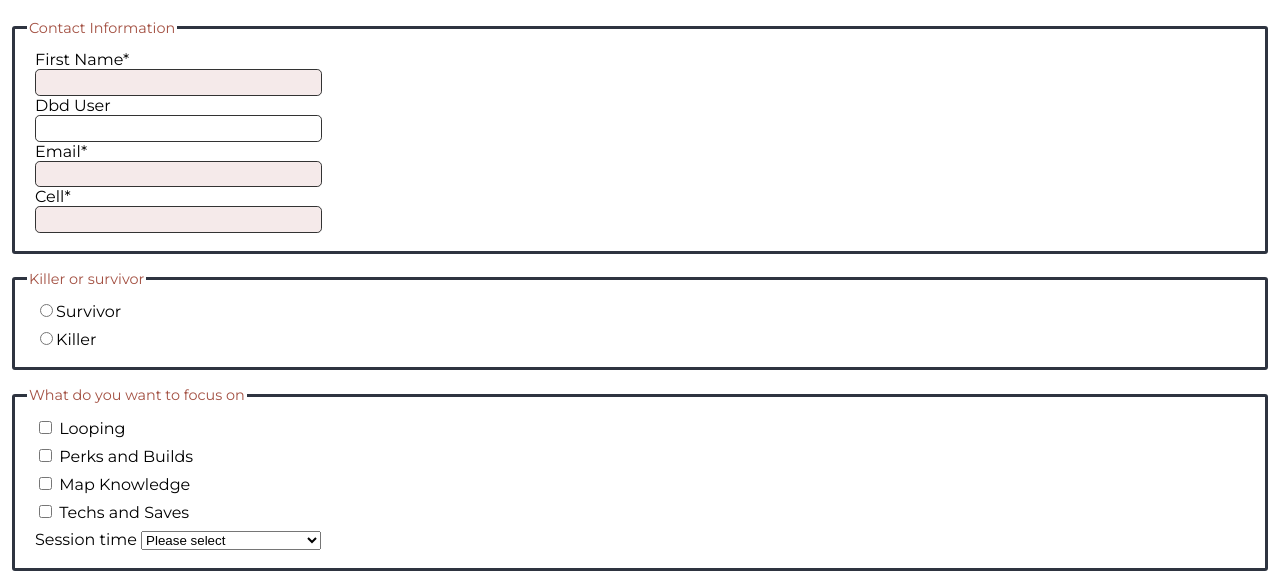
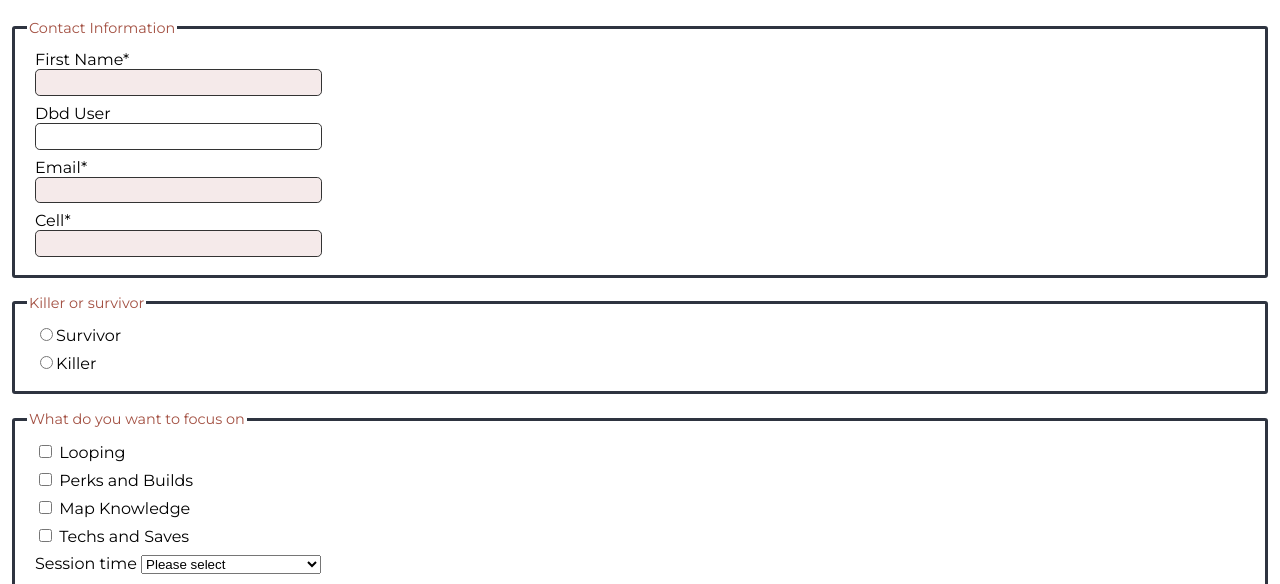
Before and after one commit to stephanysor/dwdd1600, a plain HTML site: page 06form/coach.html in a window 1280 px wide. Shown: the part 188-772 px from the top of the page. Drawn offline with Linux system fonts and the light colour scheme.

Commit message:
Add files via upload
fixed errors

```diff
--- a/06form/coach.html
+++ b/06form/coach.html
@@ -35,14 +35,10 @@
       <form method="get" class="coachForm" action="thanks.html">
         <fieldset>
           <legend>Contact Information</legend>
-          <label>
-            First Name*<input type="text" name="fname" required /> Dbd
-            User<input type="text" name="user" /> Email*<input
-              type="email"
-              name="email"
-              required />
-            Cell*<input type="tel" name="phone" required />
-          </label>
+          <label>First Name* <input type="text" name="fname" required /></label>
+          <label>Dbd User <input type="text" name="user" /></label>
+          <label>Email* <input type="email" name="email" required /></label>
+          <label>Cell* <input type="tel" name="phone" required /></label>
         </fieldset>
         <fieldset>
           <legend>Killer or survivor</legend>
```
Also changed, not shown: 06form/thanks.html (+3 -5 lines).
